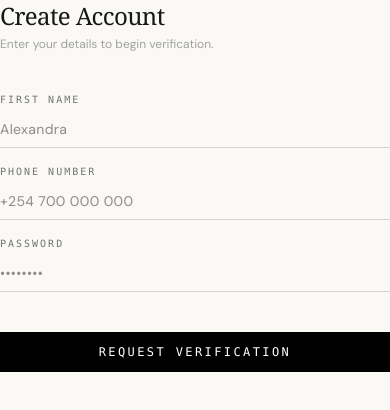
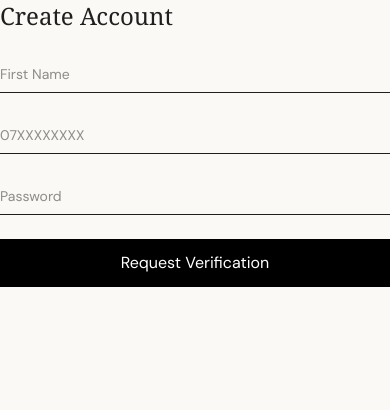
Before and after one commit to dreeydesigns/salaon_and_Beauty, a Next.js app: page /auth/signup in a window 390 px wide. Shown: the top 410 px of the page. Built offline with nearby package versions, Linux system fonts and the light colour scheme; a web font is replaced by a local one.

Commit message:
fix: sanitize phone input and verify otp logic

```diff
--- a/app/auth/signup/page.tsx
+++ b/app/auth/signup/page.tsx
@@ -6,25 +6,25 @@ import { useRouter } from 'next/navigation';
 export default function SignupPage() {
   const router = useRouter();
 
-  // Form States
   const [step, setStep] = useState<1 | 2>(1);
   const [firstName, setFirstName] = useState('');
   const [phone, setPhone] = useState('');
   const [password, setPassword] = useState('');
   const [otpCode, setOtpCode] = useState('');
 
-  // Status States
   const [loading, setLoading] = useState(false);
   const [error, setError] = useState<string | null>(null);
   const [tempToken, setTempToken] = useState('');
 
-  // Step 1: Fire payload to Africa's Talking OTP route
   const handleRequestOTP = async (e: React.FormEvent) => {
     e.preventDefault();
     if (!firstName || !phone || !password) {
       setError('Please fill in all fields.');
       return;
     }
+
+    // Clean phone input to pure numbers only
+    const cleanPhone = phone.replace(/\D/g, '');
 
     setLoading(true);
     setError(null);
@@ -33,18 +33,13 @@ export default function SignupPage() {
       const res = await fetch('/api/auth/otp', {
         method: 'POST',
         headers: { 'Content-Type': 'application/json' },
-        body: JSON.stringify({ phone }),
+        body: JSON.stringify({ phone: cleanPhone }),
       });
 
       const data = await res.json();
-
       if (!res.ok) throw new Error(data.error || 'Failed to send verification code.');
 
-      // Encode a temporary client signature for sandbox tracking
-      const simulatedToken = btoa(JSON.stringify({ phone: phone.replace(/[\s\-\+]/g, '') }));
-      setTempToken(simulatedToken);
-
-      // Advance to OTP input screen smoothly
+      setTempToken(btoa(JSON.stringify({ phone: cleanPhone })));
       setStep(2);
     } catch (err: any) {
       setError(err.message);
@@ -53,31 +48,16 @@ export default function SignupPage() {
     }
   };
 
-  // Step 2: Finalize validation and match database session cookies
   const handleVerifyAndRegister = async (e: React.FormEvent) => {
     e.preventDefault();
-    if (!otpCode) return;
-
     setLoading(true);
-    setError(null);
-
     try {
       const res = await fetch('/api/auth/signup', {
         method: 'POST',
         headers: { 'Content-Type': 'application/json' },
-        body: JSON.stringify({
-          phone,
-          firstName,
-          password,
-          tempToken,
-        }),
+        body: JSON.stringify({ phone: phone.replace(/\D/g, ''), firstName, password, tempToken }),
       });
-
-      const data = await res.json();
-
-      if (!res.ok) throw new Error(data.error || 'Registration failed.');
-
-      // Routing directly to home page/dashboard upon successful verification
+      if (!res.ok) throw new Error('Registration failed.');
       router.push('/');
     } catch (err: any) {
       setError(err.message);
@@ -88,102 +68,36 @@ export default function SignupPage() {
 
   return (
     <div className="w-full">
-      {error && (
-        <div className="mb-6 p-4 bg-red-50 border border-red-100 text-red-600 text-xs tracking-wide font-mono rounded">
-          {error}
-        </div>
-      )}
+      {error && <div className="mb-6 p-4 bg-red-50 text-red-600 text-xs rounded">{error}</div>}
 
       {step === 1 ? (
         <form onSubmit={handleRequestOTP} className="space-y-6">
-          <div className="space-y-1">
-            <h2 className="text-2xl font-light font-serif tracking-tight text-neutral-900">Create Account</h2>
-            <p className="text-xs text-neutral-400 font-light">Enter your details to begin verification.</p>
-          </div>
+          <h2 className="text-2xl font-light font-serif">Create Account</h2>
 
-          <div className="space-y-4 pt-4">
-            <div>
-              <label className="block text-[10px] uppercase tracking-[0.2em] text-neutral-500 font-mono mb-1">First Name</label>
-              <input
-                type="text"
-                value={firstName}
-                onChange={(e) => setFirstName(e.target.value)}
-                className="w-full bg-transparent border-b border-neutral-300 py-2 text-sm tracking-wide focus:outline-none focus:border-black transition-colors font-light"
-                placeholder="Alexandra"
-                required
-              />
-            </div>
+          <input type="text" placeholder="First Name" value={firstName} onChange={(e) => setFirstName(e.target.value)} className="w-full border-b py-2 text-sm" required />
 
-            <div>
-              <label className="block text-[10px] uppercase tracking-[0.2em] text-neutral-500 font-mono mb-1">Phone Number</label>
-              <input
-                type="tel"
-                value={phone}
-                onChange={(e) => setPhone(e.target.value)}
-                className="w-full bg-transparent border-b border-neutral-300 py-2 text-sm tracking-wide focus:outline-none focus:border-black transition-colors font-light"
-                placeholder="+254 700 000 000"
-                required
-              />
-            </div>
+          <input
+            type="tel"
+            maxLength={10}
+            placeholder="07XXXXXXXX"
+            value={phone}
+            onChange={(e) => setPhone(e.target.value.replace(/\D/g, ''))}
+            className="w-full border-b py-2 text-sm"
+            required
+          />
 
-            <div>
-              <label className="block text-[10px] uppercase tracking-[0.2em] text-neutral-500 font-mono mb-1">Password</label>
-              <input
-                type="password"
-                value={password}
-                onChange={(e) => setPassword(e.target.value)}
-                className="w-full bg-transparent border-b border-neutral-300 py-2 text-sm tracking-wide focus:outline-none focus:border-black transition-colors font-light"
-                placeholder="••••••••"
-                required
-              />
-            </div>
-          </div>
+          <input type="password" placeholder="Password" value={password} onChange={(e) => setPassword(e.target.value)} className="w-full border-b py-2 text-sm" required />
 
-          <button
-            type="submit"
-            disabled={loading}
-            className="w-full bg-black text-white py-3 text-xs uppercase tracking-[0.2em] font-mono hover:bg-neutral-900 transition-colors disabled:bg-neutral-300 disabled:cursor-not-allowed mt-4"
-          >
-            {loading ? 'Sending Code...' : 'Request Verification'}
+          <button type="submit" disabled={loading} className="w-full bg-black text-white py-3">
+            {loading ? 'Sending...' : 'Request Verification'}
           </button>
         </form>
       ) : (
         <form onSubmit={handleVerifyAndRegister} className="space-y-6">
-          <div className="space-y-1">
-            <h2 className="text-2xl font-light font-serif tracking-tight text-neutral-900">Verify Phone</h2>
-            <p className="text-xs text-neutral-400 font-light">We sent a 6-digit confirmation code to {phone}.</p>
-          </div>
-
-          <div className="pt-4">
-            <label className="block text-[10px] uppercase tracking-[0.2em] text-neutral-500 font-mono mb-1">6-Digit Code</label>
-            <input
-              type="text"
-              maxLength={6}
-              value={otpCode}
-              onChange={(e) => setOtpCode(e.target.value)}
-              className="w-full bg-transparent border-b border-neutral-300 py-2 text-center text-xl tracking-[0.5em] focus:outline-none focus:border-black transition-colors font-light"
-              placeholder="000000"
-              required
-            />
-          </div>
-
-          <div className="space-y-2 pt-4">
-            <button
-              type="submit"
-              disabled={loading}
-              className="w-full bg-black text-white py-3 text-xs uppercase tracking-[0.2em] font-mono hover:bg-neutral-900 transition-colors disabled:bg-neutral-300"
-            >
-              {loading ? 'Verifying...' : 'Complete Registration'}
-            </button>
-
-            <button
-              type="button"
-              onClick={() => setStep(1)}
-              className="w-full text-center text-[11px] text-neutral-400 font-mono tracking-wide hover:text-black transition-colors py-2"
-            >
-              ← Back to Details
-            </button>
-          </div>
+          <h2 className="text-2xl font-light font-serif">Verify Phone</h2>
+          <p className="text-xs text-neutral-400">Code sent to: {phone}</p>
+          <input type="text" maxLength={6} value={otpCode} onChange={(e) => setOtpCode(e.target.value.replace(/\D/g, ''))} className="w-full border-b py-2 text-center text-xl tracking-[0.5em]" placeholder="000000" required />
+          <button type="submit" disabled={loading} className="w-full bg-black text-white py-3">Complete Registration</button>
         </form>
       )}
     </div>
```
